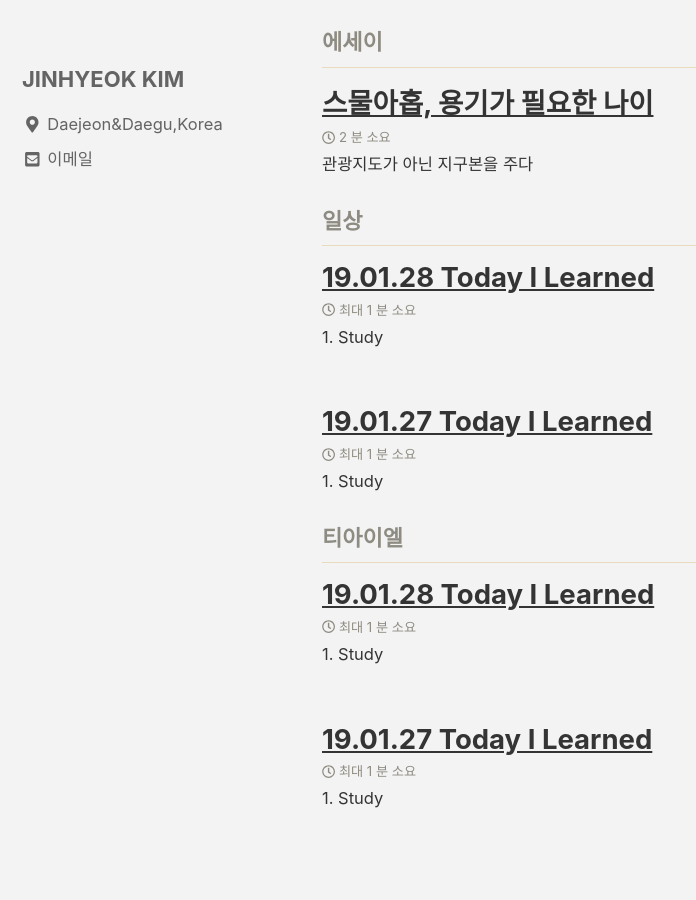
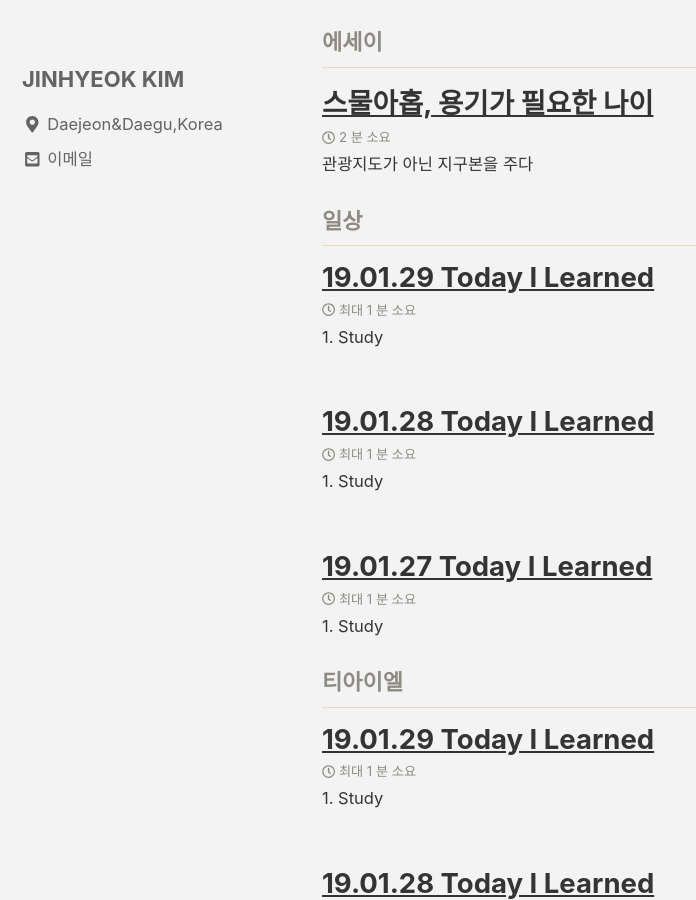
Before and after one commit to jinhyeok-kim/jinhyeok-kim.github.io, a Jekyll site: the page built from _pages/tag-archive.html, in a window 1280 px wide and 900 px high, scrolled down 1365 px. Shown: the whole window, without its empty margins (0-696 px from the left). Built offline with Jekyll 4.4.1, drawn with Linux system fonts in a browser that asks for light colours; cached includes are drawn as plain includes; nearby versions of some CDN libraries; some of the changed lines change nothing that is shown.

Commit message:
post: 2019-01-29 TIL

```diff
--- a/_posts/2019-01-28-TIL-2.md
+++ b/_posts/2019-01-28-TIL-2.md
@@ -18,7 +18,7 @@ tags:
 - 김성훈 교수님의 모두를 위한 딥러닝 시즌 1
     - Lec04 Multi-variable Liniear regression
       - [Lab04-1 Multi-variable Linear regression을 TensorFlow에서 구현하기](https://github.com/jinhyeok-kim/MLStudy/blob/master/MLStudy_Lab/MLStudy_Lab04-1.ipynb)
-      - [Lab04-2 Loading Data from File](https://github.com/jinhyeok-kim/MLStudy/blob/master/MLStudy_Lab/MLStudy_Lab04-1.ipynb)
+      - [Lab04-2 Loading Data from File](https://github.com/jinhyeok-kim/MLStudy/blob/master/MLStudy_Lab/MLStudy_Lab04-2.ipynb)
 
     - Lec05-1 Logistic Classification의 가설 함수 정의
     - Lec05-1 Logistic Regression의 cost 함수 설명
--- /dev/null
+++ b/_posts/2019-01-29-TIL-3.md
@@ -0,0 +1,42 @@
+---
+title: "19.01.29 Today I Learned"
+sidebar:
+  title: "Sidebar"
+  nav: sidebar-sample
+readtime: true
+last_modified_at : 2019-01-29 22:15:06
+categories:
+  - TIL
+tags:
+  - 일상
+  - 티아이엘
+
+---
+
+## 1. Study
+
+- 김성훈 교수님의 모두를 위한 딥러닝 시즌 1
+    - Lec06-1 Softmax regression: 기본 개념 소개
+    - Lec06-2 Softmax classifier의 cost 함수
+      - [Lab06-1 TensorFlow로 Softmax Classification 구현하기](https://github.com/jinhyeok-kim/MLStudy/blob/master/MLStudy_Lab/MLStudy_Lab06-1.ipynb)
+      - [Lab06-2 TensorFlow로 Fancy Softmax Classification의 구현하기](https://github.com/jinhyeok-kim/MLStudy/blob/master/MLStudy_Lab/MLStudy_Lab06-2.ipynb)
+
+
+## 2. Learn
+
+- [나는 어떻게 개발 공부를 했나](https://medium.com/@Jbee_/%EB%82%98%EB%8A%94-%EC%96%B4%EB%96%BB%EA%B2%8C-%EA%B0%9C%EB%B0%9C-%EA%B3%B5%EB%B6%80%EB%A5%BC-%ED%96%88%EB%82%98-2%ED%8E%B8-267a7ee108dc)
+
+## 3. Book
+
+- 실용주의 프로그래머
+
+## 4. Algorithm
+
+- [boj 7576 토마토 - BFS](https://github.com/jinhyeok-kim/Algorithm/blob/master/Java/boj/_7576_Tomato/src/Main.java)
+
+
+## 5. Comment
+
+- 오늘도 읽은 글이지만 output의 경험이 매우 중요하다.
+- 현재 머신러닝을 공부하고 있지만 input을 계속하고 있지만 실질적인 output 경험이 많지 않다. output을 할 수 있도록 노력하자
+- 알고리즘은 계속해서 BFS 기본 문제를 풀어내고 있지만, 그래도 output을 지속적으로 하고 있다. 조금씩 조금씩 나아가자
```
